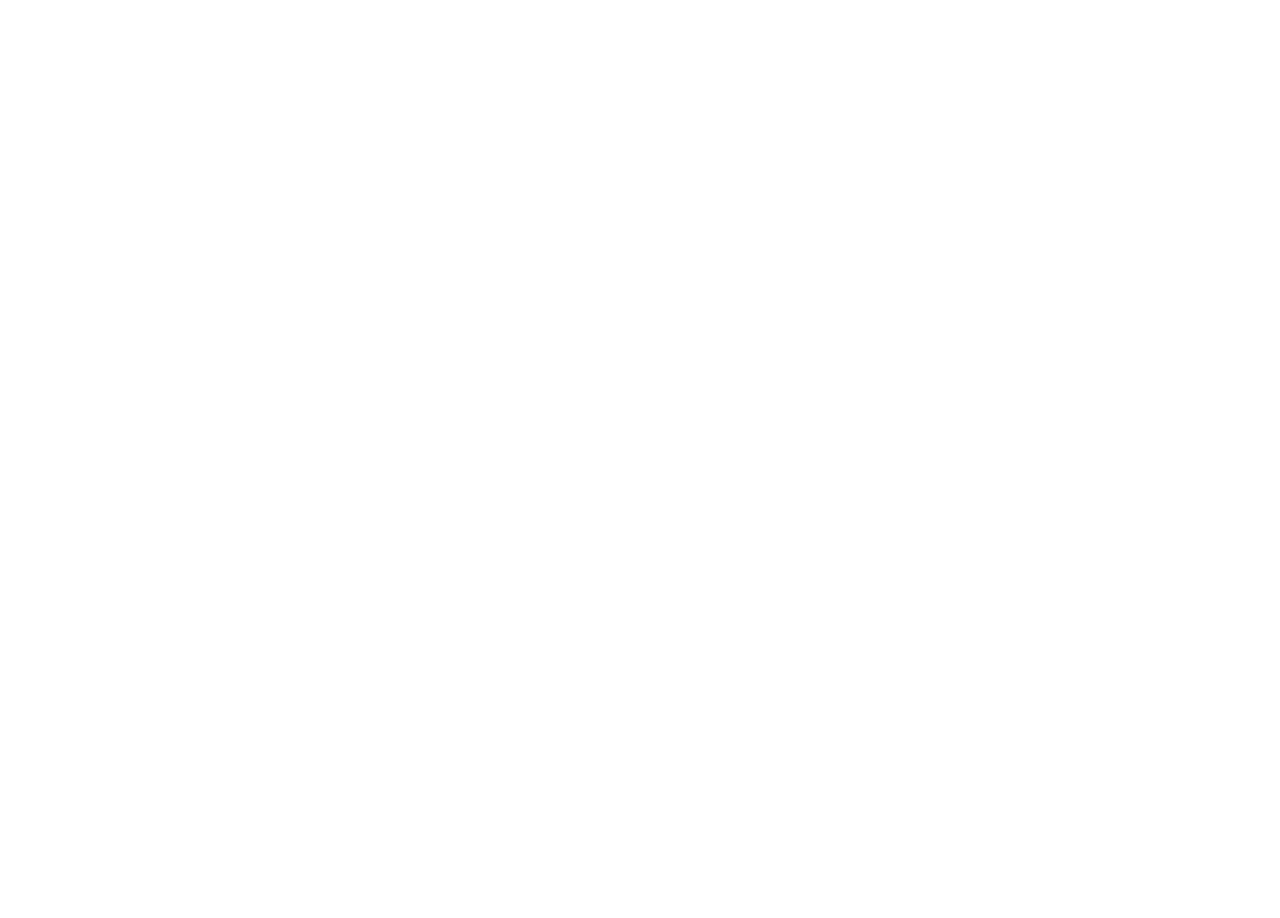
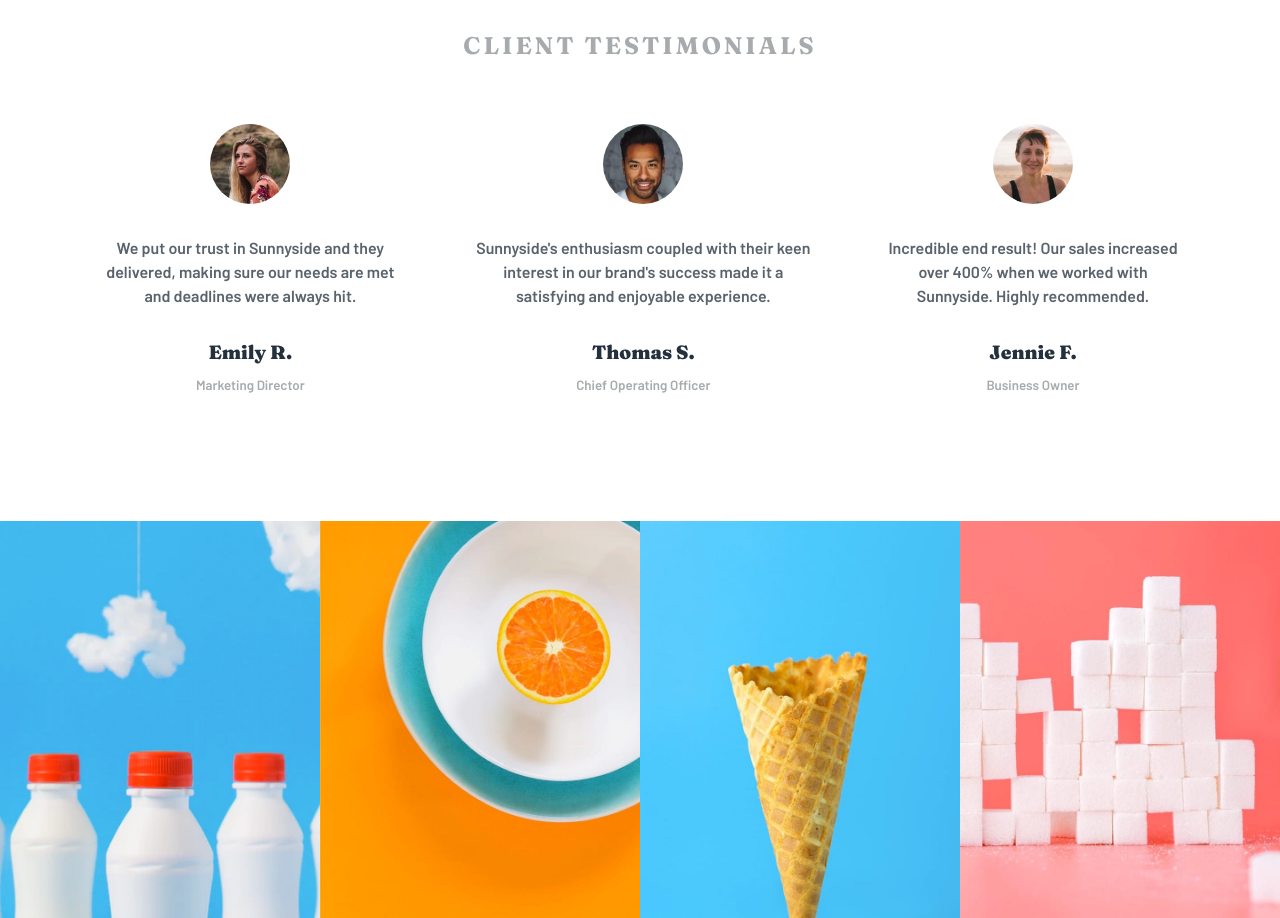
Before and after one commit to akaahl/sunnyside-agency-landing-page, a React (Create React App) app: page / in a window 1280 px wide. Shown: the part 2180-3098 px from the top of the page. Before the commit the page ends 2083 px from the top, so only its background shows below. Built offline with nearby package versions, Linux system fonts and the light colour scheme.

Commit message:
Added GridImages component

```diff
--- a/src/App.js
+++ b/src/App.js
@@ -2,6 +2,8 @@
 import Navbar from "./components/Navbar";
 import Header from "./components/Header";
 import ContentOne from "./components/ContentOne";
+import ContentTwo from "./components/ContentTwo";
+import GridImages from "./components/GridImages";
 
 function App() {
   return (
@@ -10,6 +12,8 @@
       <Navbar />
       <Header />
       <ContentOne />
+      <ContentTwo />
+      <GridImages />
     </div>
   );
 }
--- a/src/components/ContentTwo.js
+++ b/src/components/ContentTwo.js
@@ -0,0 +1,135 @@
+import styled from "styled-components";
+import emily from "../assets/image-emily.jpg";
+import jennie from "../assets/image-jennie.jpg";
+import thomas from "../assets/image-thomas.jpg";
+
+const ContentTwo = () => {
+  return (
+    <StyledContainer>
+      <h4>Client Testimonials</h4>
+
+      <div className="grid-section">
+        <section>
+          <img src={emily} alt="emily" />
+          <p>
+            We put our trust in Sunnyside and they delivered, making sure our
+            needs are met and deadlines were always hit.
+          </p>
+
+          <div className="personal-details">
+            <span>Emily R.</span>
+            <small>Marketing Director</small>
+          </div>
+        </section>
+
+        <section>
+          <img src={thomas} alt="thomas" />
+          <p>
+            Sunnyside's enthusiasm coupled with their keen interest in our
+            brand's success made it a satisfying and enjoyable experience.
+          </p>
+
+          <div className="personal-details">
+            <span>Thomas S.</span>
+            <small>Chief Operating Officer</small>
+          </div>
+        </section>
+
+        <section>
+          <img src={jennie} alt="jennie" />
+          <p>
+            Incredible end result! Our sales increased over 400% when we worked
+            with Sunnyside. Highly recommended.
+          </p>
+
+          <div className="personal-details">
+            <span>Jennie F.</span>
+            <small>Business Owner</small>
+          </div>
+        </section>
+      </div>
+    </StyledContainer>
+  );
+};
+
+const StyledContainer = styled.div`
+  padding: 8rem 4rem;
+  display: flex;
+  flex-direction: column;
+  align-items: center;
+
+  h4 {
+    text-align: center;
+    text-transform: uppercase;
+    letter-spacing: 3px;
+    font-size: 1.5rem;
+    color: hsl(210, 4%, 67%);
+  }
+
+  .grid-section {
+    margin-top: 4rem;
+    display: flex;
+    align-items: center;
+
+    section {
+      display: flex;
+      flex-direction: column;
+      align-items: center;
+      padding: 0 2rem;
+
+      img {
+        height: 80px;
+        width: 80px;
+        border-radius: 50%;
+        object-fit: cover;
+      }
+
+      p {
+        text-align: center;
+        margin-top: 2rem;
+        font-weight: 600;
+        line-height: 1.5;
+        color: hsl(213, 9%, 39%);
+      }
+
+      .personal-details {
+        display: flex;
+        flex-direction: column;
+        align-items: center;
+        margin-top: 2rem;
+
+        span {
+          font-weight: 900;
+          font-size: 1.2rem;
+          font-family: "Fraunces", sans-serif;
+          color: hsl(212, 27%, 19%);
+        }
+
+        small {
+          margin-top: 0.8rem;
+          font-weight: 600;
+          color: hsl(210, 4%, 67%);
+        }
+      }
+    }
+  }
+
+  @media (max-width: 768px) {
+    padding: 4rem 2rem;
+
+    .grid-section {
+      flex-direction: column;
+      margin-top: 2rem;
+
+      section {
+        padding: 0;
+
+        &:not(:first-child) {
+          margin-top: 4rem;
+        }
+      }
+    }
+  }
+`;
+
+export default ContentTwo;
--- /dev/null
+++ b/src/components/GridImages.js
@@ -0,0 +1,35 @@
+import styled from "styled-components";
+import milk from "../assets/desktop/image-gallery-milkbottles.jpg";
+import orange from "../assets/desktop/image-gallery-orange.jpg";
+import cone from "../assets/desktop/image-gallery-cone.jpg";
+import sugarCubes from "../assets/desktop/image-gallery-sugarcubes.jpg";
+
+const GridImages = () => {
+  return (
+    <StyledContainer>
+      <img src={milk} alt="milk" className="desktop" />
+      <img src={orange} alt="milk" className="desktop" />
+      <img src={cone} alt="milk" className="desktop" />
+      <img src={sugarCubes} alt="milk" className="desktop" />
+    </StyledContainer>
+  );
+};
+
+const StyledContainer = styled.div`
+  display: grid;
+  grid-template-columns: repeat(4, 1fr);
+
+  img {
+    height: auto;
+    width: 100%;
+    object-fit: cover;
+  }
+
+  @media (max-width: 768px) {
+    display: flex;
+    flex-direction: column;
+    align-items: center;
+  }
+`;
+
+export default GridImages;
```
